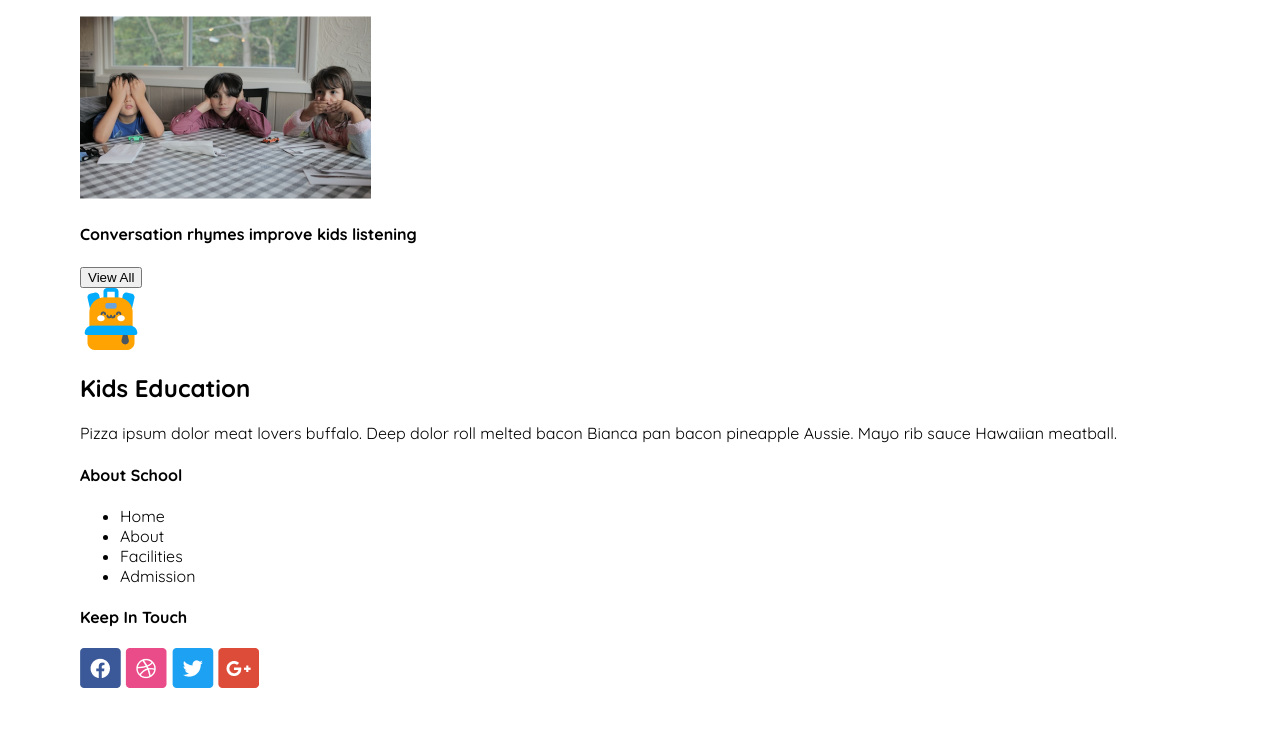
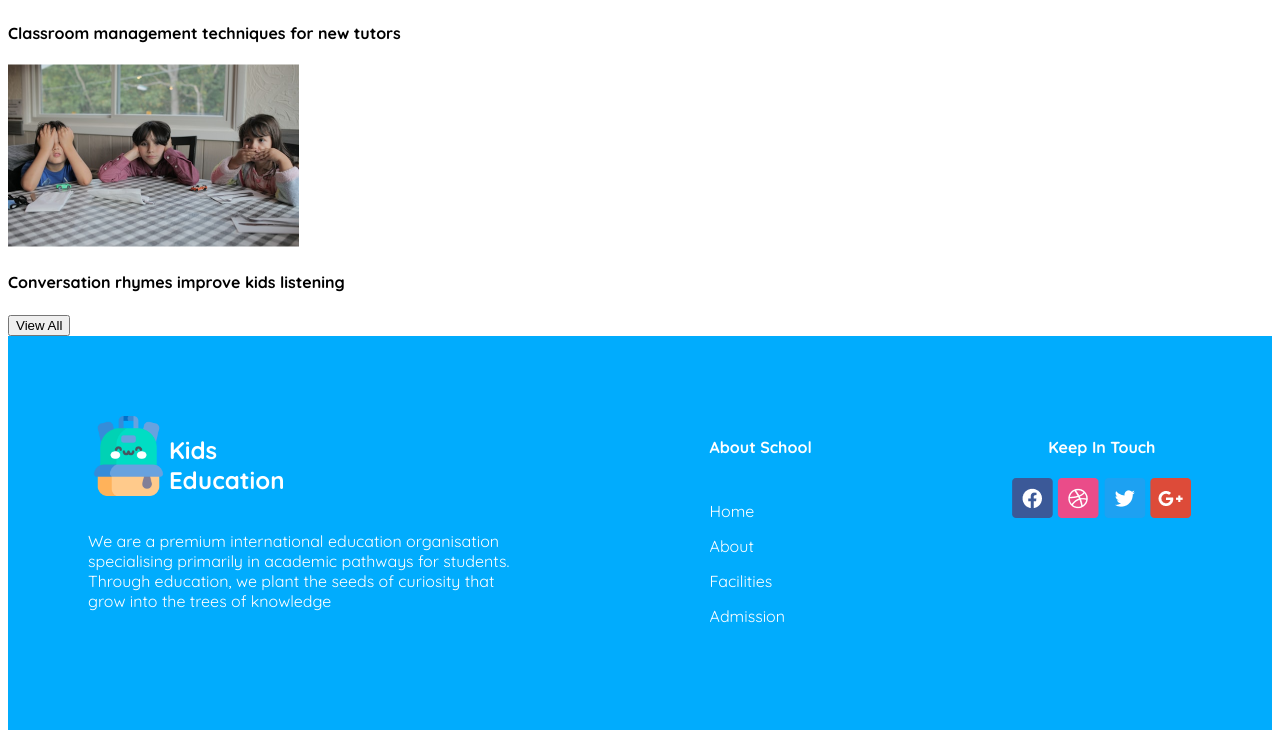
Before and after one commit to KKShain/kay-kay-assigment-2, a plain HTML site: page index.html in a window 1280 px wide. Shown: the part 2672-3410 px from the top of the page. Before the commit the page ends 3364 px from the top, so only its background shows below. Drawn offline with Linux system fonts and the light colour scheme.

Commit message:
added style to footer

```diff
--- a/index.html
+++ b/index.html
@@ -9,6 +9,7 @@
 <link href="https://fonts.googleapis.com/css2?family=Quicksand:wght@300..700&display=swap" rel="stylesheet">
     <link rel="stylesheet"href="styles/styles.css">
 </head>
+
 <body class="quicksand">
     <!-- navigation bar section -->
     <div class="nav">
@@ -109,12 +110,14 @@
 
        <!-- footer section -->
         <footer>
-            <div>
-                <img src="images/logo.png" alt="">
-                <h2>Kids Education</h2>
-                <p>Pizza ipsum dolor meat lovers buffalo. Deep dolor roll melted bacon Bianca pan bacon pineapple Aussie. Mayo rib sauce Hawaiian meatball.</p>
+            <div class="left">
+                <div class="part1">
+                    <img src="images/new logo.png" alt="">
+                <h2>Kids <br>Education</h2>
+                </div>
+                <p>We are a premium international education organisation <br>specialising primarily in academic pathways for students. <br>Through education, we plant the seeds of curiosity that <br> grow into the trees of knowledge</p>
             </div>
-            <div>
+            <div class="middle">
                 <h4>About School</h4>
                 <ul>
                     <li>Home</li>
@@ -123,8 +126,9 @@
                     <li>Admission</li>
                 </ul>
             </div>
+            <div class="right">
+                <h4>Keep In Touch</h4>
             <div>
-                <h4>Keep In Touch</h4>
                 <img src="images/fb.png" alt="">
                 <img src="images/dribble.png" alt="">
                 <img src="images/twitter.png" alt="">
--- a/styles/styles.css
+++ b/styles/styles.css
@@ -5,8 +5,7 @@
 }
 
 body{
-    margin: 0 80px;
-    padding: 0 auto;
+    /* padding: 0 80px; */
     box-sizing: border-box;
     font-family: "Quicksand", serif;
 }
@@ -14,7 +13,7 @@ body{
     display: flex;
     justify-content: space-between;
     align-items: center;
-    padding-top: 20px;
+    padding: 20px 80px;
 }
 
 .logo{
@@ -61,7 +60,7 @@ body{
     display: flex;
     justify-content: space-between;
     align-items: center;
-    padding-top: 20px;
+    padding: 0px 80px;
     gap: 50px;
 }
 
@@ -113,7 +112,7 @@ body{
     align-items: center;
     padding-top: 60px;
     background-image: url(../images/bg.png);
-    gap: 40px;
+    /* gap: 40px; */
 }
 
 .curriculum h2{
@@ -126,7 +125,7 @@ body{
     display: flex;
     justify-content: space-between;
     align-items: center;
-    padding-top: 20px;
+    padding: 80px 80px;
 }
 
 .card1{
@@ -183,3 +182,49 @@ body{
     height: 50px;
     border: none;
 }
+
+
+
+
+
+
+
+
+footer{
+    display: flex;
+    background-color: rgb(1, 172, 253);
+    justify-content: space-between;
+    color: rgb(255, 255, 255);
+    padding: 80px 80px;
+}
+
+footer .left{
+    display: flex;
+    flex-direction: column;
+}
+
+.part1{
+    display: flex;
+}
+.part1 img{
+    width: 81px;
+    height: 80px;
+}
+
+footer .middle{
+    display: flex;
+    flex-direction: column;
+}
+
+footer .middle ul{
+    list-style-type: none;
+    line-height: 35px;
+    text-align: left;
+    padding: 0;
+}
+
+footer .right{
+    display: flex;
+    flex-direction: column;
+    align-items: center;
+}
```
Also changed, not shown: images/new logo.png (added).
